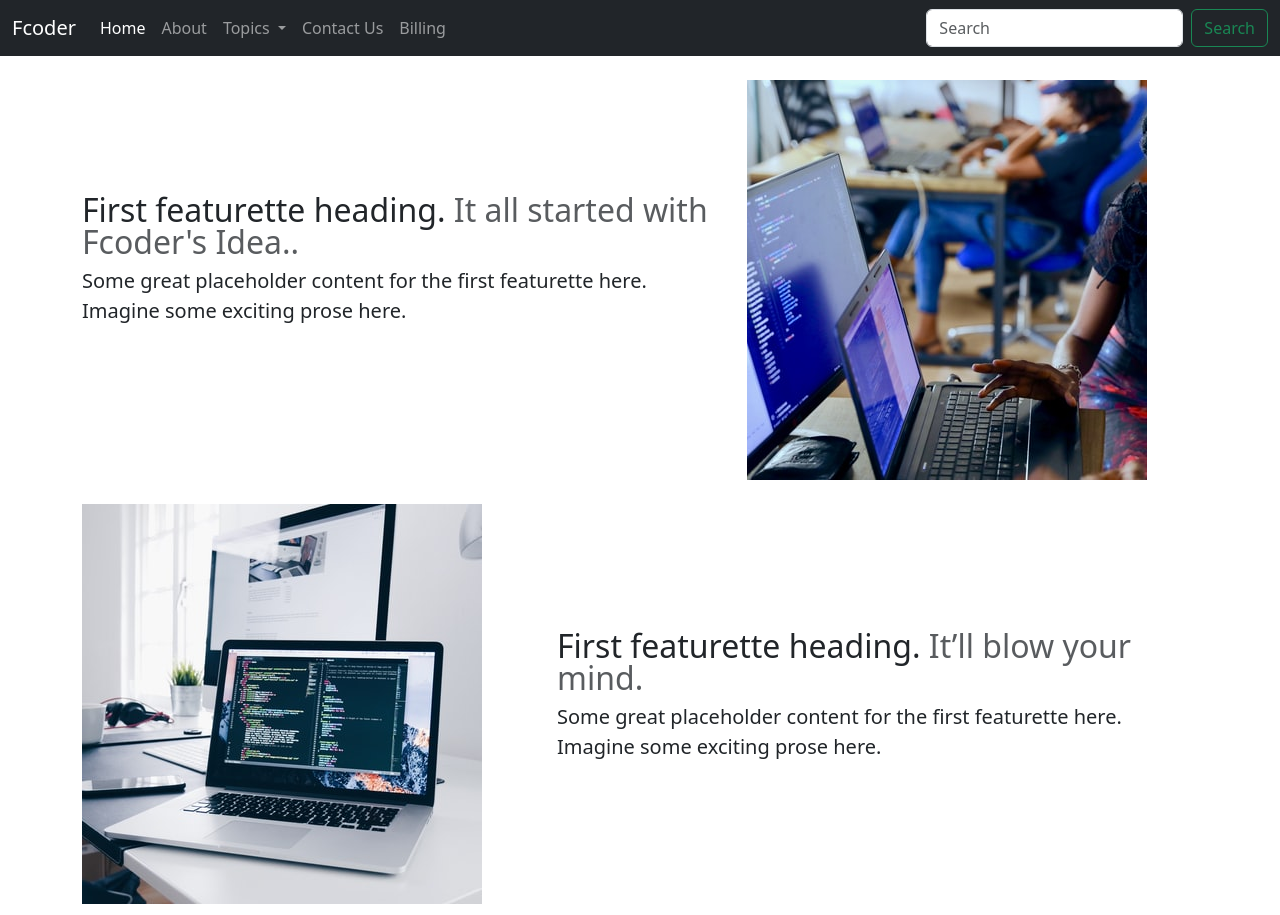
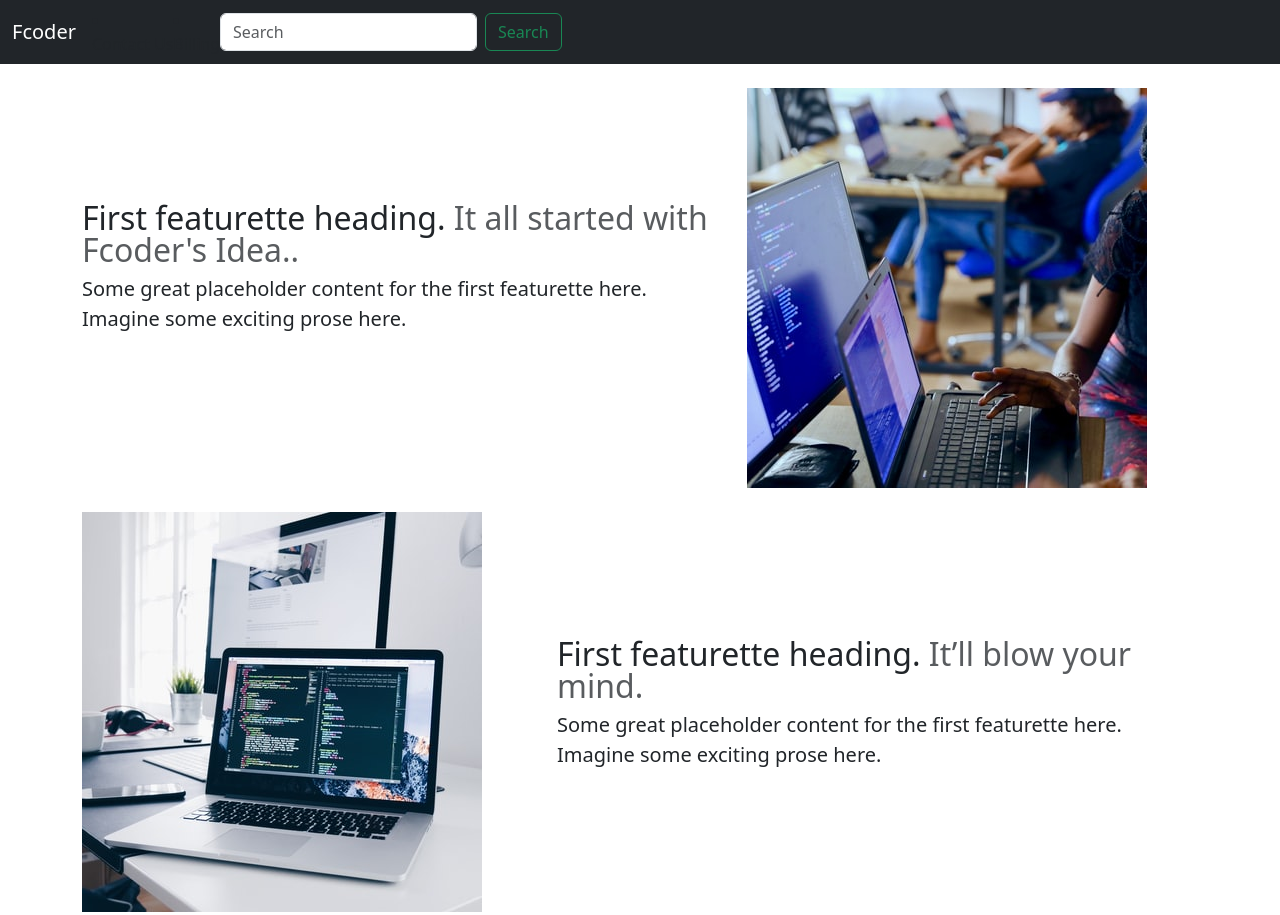
Before and after one commit to RaniaFernando/FcoderBootstrap, a plain HTML site: page about.html in a window 1280 px wide. Shown: the top 915 px of the page. Drawn offline with nearby package versions, Linux system fonts and the light colour scheme.

Commit message:
Update about.html

```diff
--- a/about.html
+++ b/about.html
@@ -29,20 +29,6 @@
                 <span class="navbar-toggler-icon"></span>
             </button>
             <div class="collapse navbar-collapse" id="navbarSupportedContent">
-                <ul class="navbar-nav me-auto mb-2 mb-lg-0">
-                    <li class="nav-item">
-                        <a class="nav-link active" aria-current="page" href="/">Home</a>
-                    </li>
-                    <li class="nav-item">
-                        <a class="nav-link" href="/about.html">About</a>
-                    </li>
-
-
-                    <li class="nav-item dropdown">
-                        <a class="nav-link dropdown-toggle" href="#" role="button" data-bs-toggle="dropdown"
-                            aria-expanded="false">
-                            Topics
-                        </a>
       <ul class="dropdown-menu">
               <li><a class="dropdown-item" href="#">Tech</a></li>
               <li><a class="dropdown-item" href="#">Web devlopment</a></li>
@@ -53,14 +39,15 @@
               <li><a class="dropdown-item" href="#">Write to us</a></li>
             </ul>
           </li>
-
           <li class="nav-item">
-                        <a class="nav-link" href="/contact.html">Contact Us</a>
+            <a class="nav-link" href="/FcoderBootstrap/contact.html">Contact Us</a>
           </li>
 
           <li class="nav-item">
-                        <a class="nav-link" href="/Billing.html">Billing </a>
+            <a class="nav-link" href="/FcoderBootstrap/Billing.html">Billing </a>
           </li>
+
+
         </ul>
                 <form class="d-flex">
                     <input class="form-control me-2" type="search" placeholder="Search" aria-label="Search">
```
Lines whose indentation alone changed are shown as unchanged.
